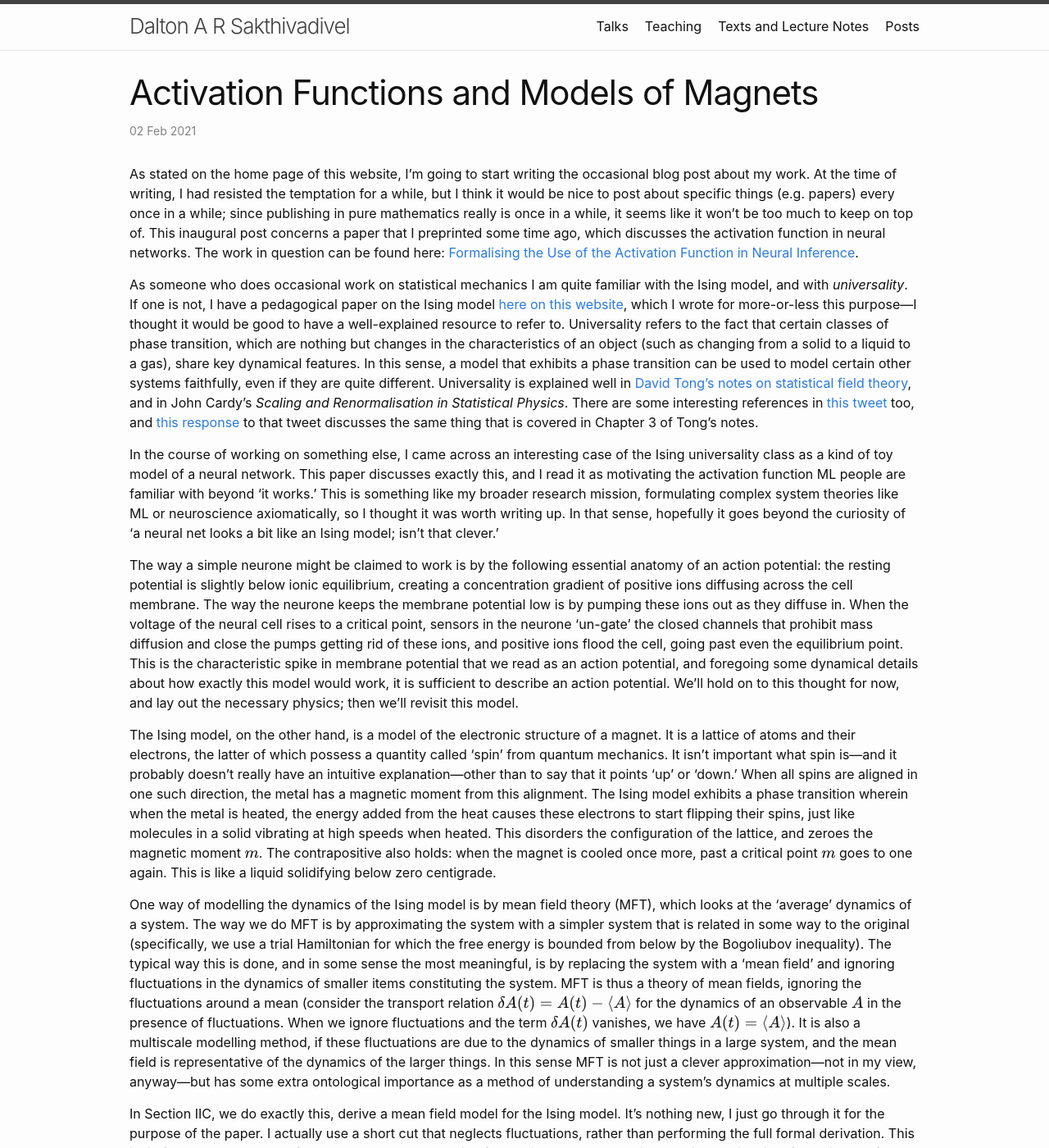
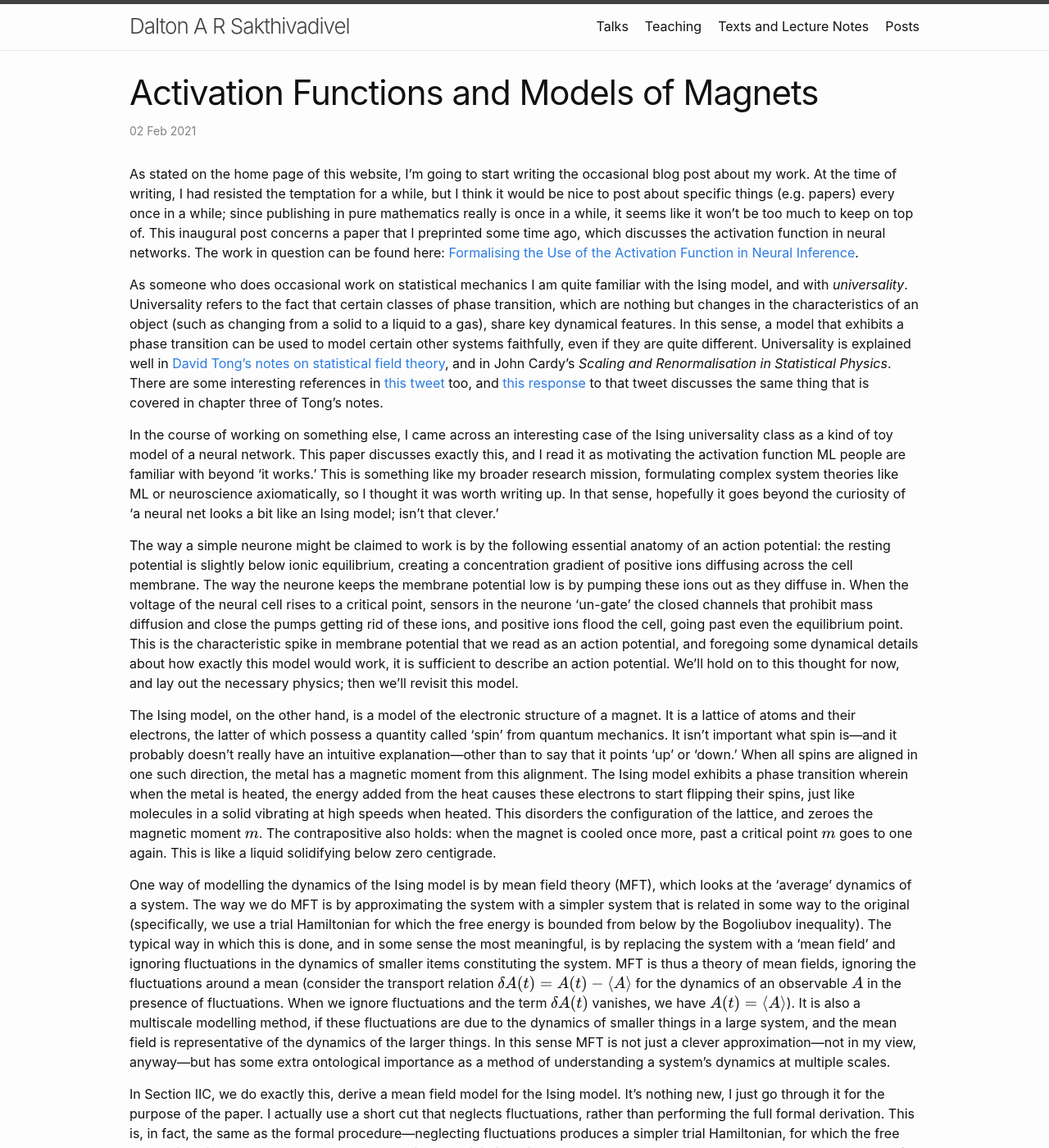
Before and after one commit to DARSakthi/DARSakthi.github.io, a Jekyll site: the page built from _posts/2021-02-02-act-func.markdown, in a window 1280 px wide and 1400 px high. Shown: the whole window at 82% size. Built offline with Jekyll 4.4.1, drawn with Linux system fonts in a browser that asks for light colours; formulas are drawn with MathJax 3; comment, search, counter and statistics services are not loaded; some of the changed text lies outside the part shown.

Commit message:
Removed dead link

```diff
--- a/_posts/2021-02-02-act-func.markdown
+++ b/_posts/2021-02-02-act-func.markdown
@@ -11,7 +11,7 @@ tags:
 
 As stated on the home page of this website, I’m going to start writing the occasional blog post about my work. At the time of writing, I had resisted the temptation for a while, but I think it would be nice to post about specific things (e.g. papers) every once in a while; since publishing in pure mathematics really is once in a while, it seems like it won’t be too much to keep on top of. This inaugural post concerns a paper that I preprinted some time ago, which discusses the activation function in neural networks. The work in question can be found here: [Formalising the Use of the Activation Function in Neural Inference](https://arxiv.org/abs/2102.04896).
 
-As someone who does occasional work on statistical mechanics I am quite familiar with the Ising model, and with _universality_. If one is not, I have a pedagogical paper on the Ising model [here on this website](https://darsakthi.github.io/texts-lec-notes/ising-tutorial), which I wrote for more-or-less this purpose—I thought it would be good to have a well-explained resource to refer to. Universality refers to the fact that certain classes of phase transition, which are nothing but changes in the characteristics of an object (such as changing from a solid to a liquid to a gas), share key dynamical features. In this sense, a model that exhibits a phase transition can be used to model certain other systems faithfully, even if they are quite different. Universality is explained well in [David Tong’s notes on statistical field theory](https://www.damtp.cam.ac.uk/user/tong/sft.html), and in John Cardy’s _Scaling and Renormalisation in Statistical Physics_. There are some interesting references in [this tweet](https://twitter.com/stevenstrogatz/status/1392958445624696838) too, and [this response](https://twitter.com/nigelgoldenfeld/status/1394443499924230145) to that tweet discusses the same thing that is covered in Chapter 3 of Tong's notes.
+As someone who does occasional work on statistical mechanics I am quite familiar with the Ising model, and with _universality_. Universality refers to the fact that certain classes of phase transition, which are nothing but changes in the characteristics of an object (such as changing from a solid to a liquid to a gas), share key dynamical features. In this sense, a model that exhibits a phase transition can be used to model certain other systems faithfully, even if they are quite different. Universality is explained well in [David Tong’s notes on statistical field theory](https://www.damtp.cam.ac.uk/user/tong/sft.html), and in John Cardy’s _Scaling and Renormalisation in Statistical Physics_. There are some interesting references in [this tweet](https://twitter.com/stevenstrogatz/status/1392958445624696838) too, and [this response](https://twitter.com/nigelgoldenfeld/status/1394443499924230145) to that tweet discusses the same thing that is covered in chapter three of Tong's notes.
 
 In the course of working on something else, I came across an interesting case of the Ising universality class as a kind of toy model of a neural network. This paper discusses exactly this, and I read it as motivating the activation function ML people are familiar with beyond ‘it works.’ This is something like my broader research mission, formulating complex system theories like ML or neuroscience axiomatically, so I thought it was worth writing up. In that sense, hopefully it goes beyond the curiosity of ‘a neural net looks a bit like an Ising model; isn’t that clever.’
 
@@ -19,7 +19,7 @@ The way a simple neurone might be claimed to work is by the following essential
 
 The Ising model, on the other hand, is a model of the electronic structure of a magnet. It is a lattice of atoms and their electrons, the latter of which possess a quantity called ‘spin’ from quantum mechanics. It isn’t important what spin is—and it probably doesn’t really have an intuitive explanation—other than to say that it points ‘up’ or ‘down.’ When all spins are aligned in one such direction, the metal has a magnetic moment from this alignment. The Ising model exhibits a phase transition wherein when the metal is heated, the energy added from the heat causes these electrons to start flipping their spins, just like molecules in a solid vibrating at high speeds when heated. This disorders the configuration of the lattice, and zeroes the magnetic moment $$m$$. The contrapositive also holds: when the magnet is cooled once more, past a critical point $$m$$ goes to one again. This is like a liquid solidifying below zero centigrade.
 
-One way of modelling the dynamics of the Ising model is by mean field theory (MFT), which looks at the ‘average’ dynamics of a system. The way we do MFT is by approximating the system with a simpler system that is related in some way to the original (specifically, we use a trial Hamiltonian for which the free energy is bounded from below by the Bogoliubov inequality). The typical way this is done, and in some sense the most meaningful, is by replacing the system with a ‘mean field’ and ignoring fluctuations in the dynamics of smaller items constituting the system. MFT is thus a theory of mean fields, ignoring the fluctuations around a mean (consider the transport relation $$\delta A(t) = A(t) - \langle A \rangle$$ for the dynamics of an observable $$A$$ in the presence of fluctuations. When we ignore fluctuations and the term $$\delta A(t)$$ vanishes, we have $$A(t) = \langle A \rangle$$). It is also a multiscale modelling method, if these fluctuations are due to the dynamics of smaller things in a large system, and the mean field is representative of the dynamics of the larger things. In this sense MFT is not just a clever approximation—not in my view, anyway—but has some extra ontological importance as a method of understanding a system’s dynamics at multiple scales.
+One way of modelling the dynamics of the Ising model is by mean field theory (MFT), which looks at the ‘average’ dynamics of a system. The way we do MFT is by approximating the system with a simpler system that is related in some way to the original (specifically, we use a trial Hamiltonian for which the free energy is bounded from below by the Bogoliubov inequality). The typical way in which this is done, and in some sense the most meaningful, is by replacing the system with a ‘mean field’ and ignoring fluctuations in the dynamics of smaller items constituting the system. MFT is thus a theory of mean fields, ignoring the fluctuations around a mean (consider the transport relation $$\delta A(t) = A(t) - \langle A \rangle$$ for the dynamics of an observable $$A$$ in the presence of fluctuations. When we ignore fluctuations and the term $$\delta A(t)$$ vanishes, we have $$A(t) = \langle A \rangle$$). It is also a multiscale modelling method, if these fluctuations are due to the dynamics of smaller things in a large system, and the mean field is representative of the dynamics of the larger things. In this sense MFT is not just a clever approximation—not in my view, anyway—but has some extra ontological importance as a method of understanding a system’s dynamics at multiple scales.
 
 In Section IIC, we do exactly this, derive a mean field model for the Ising model. It’s nothing new, I just go through it for the purpose of the paper. I actually use a short cut that neglects fluctuations, rather than performing the full formal derivation. This is, in fact, the same as the formal procedure—neglecting fluctuations produces a simpler trial Hamiltonian, for which the free energy is strictly greater than the real one, which we minimise with respect to a control parameter based on what we know of the Bogoliubov inequality. Again, it’s nothing but a short cut.
 
@@ -31,4 +31,4 @@ If we then consider the quench in more detail, and look at it dynamically, then
 
 This paper is important to me for three reasons. For one thing, as stated previously, it formalises the problem of why sigmoidal activation functions are necessary to classify things, in a more motivated way than ‘it doesn’t work without it.’  For another, it shows that if we consider the conventional artificial neural network to be a mean field model of a real neural network, then this approximation of spiking dynamics necessarily looks as though it has a sigmoidal _or_ rectified activation function. For a third and final reason, it sheds light on other interesting questions about ANNs by way of statistical mechanical analogy, which are examined in the discussion.
 
-This has been a bit long, so hopefully it has some utility as a reading guide. I also hope one can see why I enjoyed writing this paper. What I will likely do from here onwards, if only to make this useful for myself, is deposit similar reading guides and summaries in this blog. Ideally, readers will also find it useful, and others end up enjoying my work too. Do let me know if this was the case for you—I'm always a fan of public outreach (read: not screaming into the void).
+This has been a bit long, so hopefully it has some utility as a reading guide. What I will likely do from here onwards, if only to make this useful for myself, is deposit similar reading guides and summaries in this blog. Ideally, readers will also find it useful, and others end up enjoying my work too. Do let me know if this was the case for you—I'm always a fan of public outreach (read: not screaming into the void).
```
